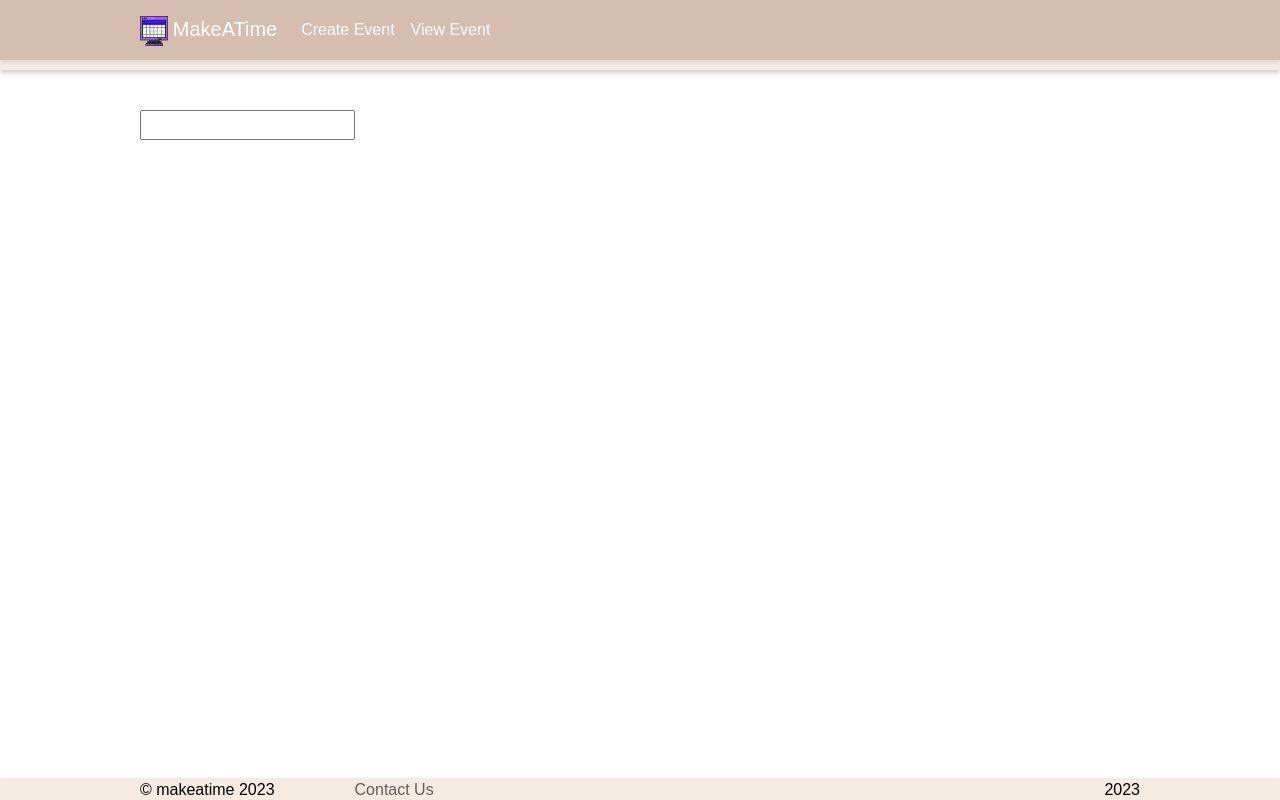
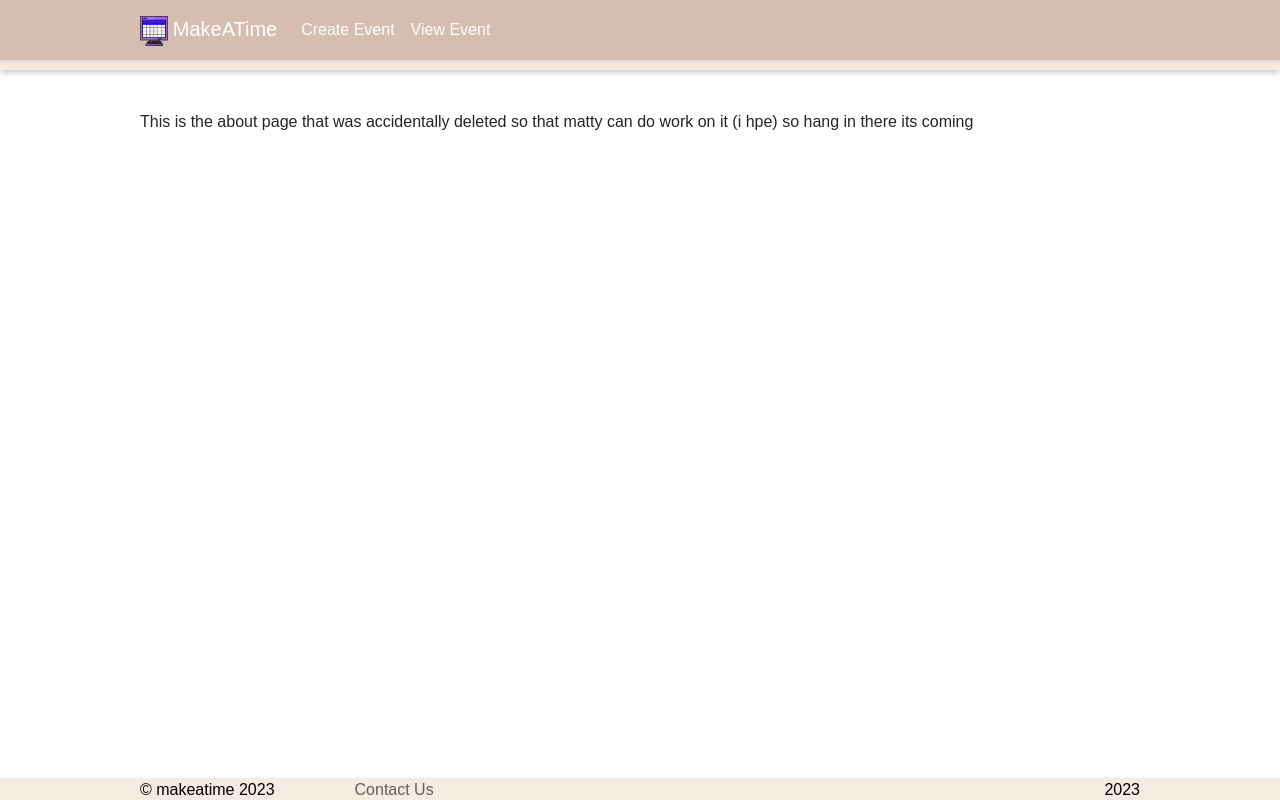
Before and after one commit to Samukat/makeatime, a React (Create React App) app in the folder client/: page /about in a window 1280 px wide. Built offline with nearby package versions, Linux system fonts and the light colour scheme.

Commit message:
fixed contact page and added about page

```diff
--- a/client/src/App.tsx
+++ b/client/src/App.tsx
@@ -6,6 +6,7 @@ import Home from './components/pages/home_page';
 import Contact from './components/pages/contact_page';
 import Event from './components/pages/event_page';
 import Create from './components/pages/create_page';
+import About from './components/pages/about_page';
 
 //layouts
 import Layout from './components/layout';
@@ -20,11 +21,11 @@ const router = createBrowserRouter(
       <Route path="create" element={<Create />} />
 
 
-      <Route path="event" element={<Contact />} />
+      <Route path="event" element={<Event />} />
       <Route path='/event/:id' element={<Event />} loader={eventLoader} /> this is a nested route
 
-
-      <Route path="about" element={<Contact />} />
+      <Route path='about' element={<About />} />
+      <Route path="contact" element={<Contact />} />
       {/* note can create adition layout paths etc */}
     </Route>
   )
--- /dev/null
+++ b/client/src/components/pages/about_page/index.tsx
@@ -0,0 +1,11 @@
+import './index.scss'
+
+export default function About() {
+    return (
+        <>
+            <div>
+                This is the about page that was accidentally deleted so that matty can do work on it (i hpe) so hang in there its coming
+            </div>
+        </>
+    )
+}
```
Also changed, not shown: client/src/components/pages/about_page/index.scss (added).
